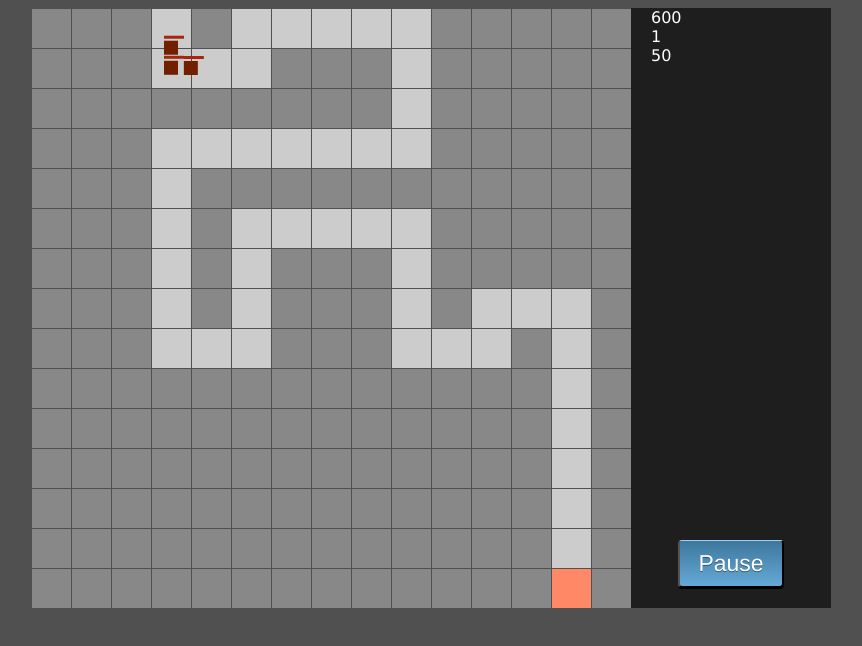
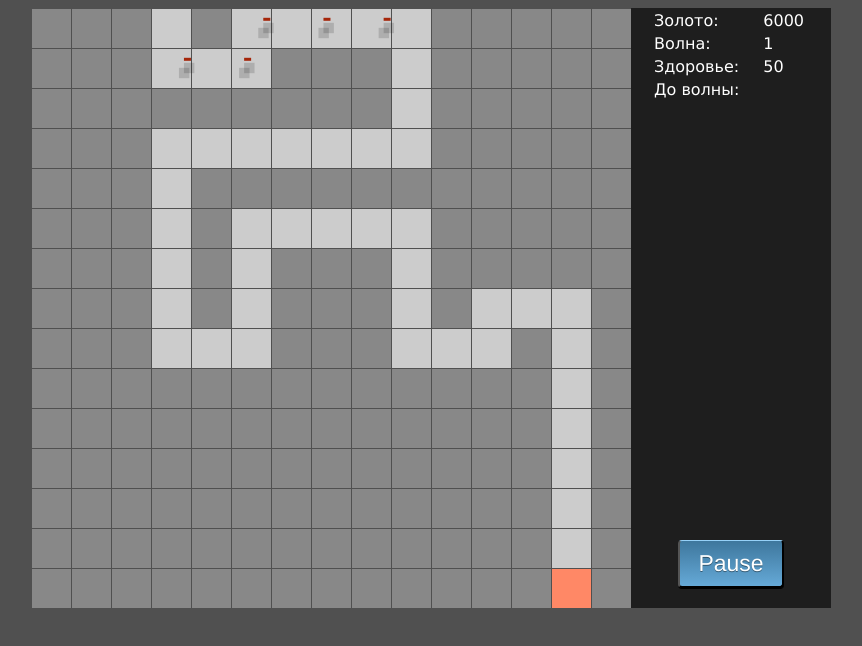
Before and after one commit to shanginn/tower-defence, a plain HTML site: page index.html in a window 1280 px wide. Shown: the whole page, without its empty margins (209-1071 px from the left). Drawn offline with Linux system fonts and the light colour scheme.

Commit message:
add values and statistic

```diff
--- a/css/style.css
+++ b/css/style.css
@@ -19,8 +19,9 @@ body {
 #restart{
 	text-align: center;
 	position: absolute;
-	left: 30%;
-	top: 320px;
+	left: 30.7%;
+	top: 380px;
+	color: #FA0000;
 }
 
 #gameStats {
@@ -28,11 +29,20 @@ body {
 	width: 200px;
 	height: 600px;
 	background-color: rgba(30, 30, 30, 1.0);
-
-
 }
 
 #gameStats .gameValues{
+	padding: 0px 0px 0px 20px;
+	cursor: default;
+	color: white;
+	-webkit-touch-callout: none;
+	-webkit-user-select: none;
+	-khtml-user-select: none;
+	-moz-user-select: none;
+	-ms-user-select: none;
+	user-select: none;
+}
+#gameStats .gameValuesText{
 	padding: 0px 0px 0px 20px;
 	cursor: default;
 	color: white;
@@ -134,6 +144,13 @@ body {
 	-ms-user-select: none;
 	user-select: none;
 }
+#resume{
+	text-align: center;
+	position: absolute;
+	left: 30%;
+	top: 320px;
+	color: #66FF00;
+}
 .button {
    border-top: 1px solid #96d1f8;
    background: #65a9d7;
--- a/enemies.js
+++ b/enemies.js
@@ -7,8 +7,10 @@ td.Enemies = function(enemyTypes) {
 	this.maxQueueSize = 10;
 	this.spawnInterval = 1000.0;
 	this.nextSpawn = 0.0;
+	this.endTime = 0;
 	td.Enemies.enemyCount = 0;
 	td.Enemies.spawning = 0;
+
 };
 
 td.Enemies.prototype.setupWaves = function(waves, map) {
@@ -22,8 +24,8 @@ td.Enemies.prototype.spawnWave = function(wave, map) {
 	var type = 0;
 	for (var i = 0; i < wave.enemies.length; i++) {
 		type = wave.enemies[i];
-		var newEnemy = new td.Enemy(3, 0, map, this.enemyTypes[type].speed, this.enemyTypes[type].hp, this.enemyTypes[type].value, this.enemyTypes[type].name);
-		newEnemy.spawnTime = wave.time + i * this.spawnInterval;
+		var newEnemy = new td.Enemy(3, 0, map, this.enemyTypes[type]);
+		newEnemy.spawnTime = this.endTime  + this.enemyTypes[type].size + i  * this.spawnInterval;
 		this.addToQueue(newEnemy);
 	}
 	td.Enemies.spawning++;
@@ -34,7 +36,6 @@ td.Enemies.prototype.addToQueue = function (enemy) {
 	if (this.enemyQueue.length < this.maxQueueSize) {
 		this.enemyQueue.push(enemy);
 		td.Enemies.enemyCount++;
-		//console.log(td.Enemies.enemyCount);
 	}
 };
 
@@ -52,18 +53,26 @@ td.Enemies.prototype.spawn = function(enemy) {
 
 td.Enemies.prototype.update = function(dt, map, ct, player) {
 	// Is it time to spawn the next guy?
+	var waitTimer = Math.floor((this.endTime - ct)/1000);
+	if(waitTimer>0){
+		document.getElementById('nextWaveTimer').style.display = 'block';
+		document.getElementById('nextWaveTimer').textContent = waitTimer + " с.";
+	}
+	else document.getElementById('nextWaveTimer').style.display = 'none';
 	if (this.enemyQueue.length > 0 && this.enemyQueue[0].spawnTime <= ct) {
 		this.spawn(this.enemyQueue[0]);
 		this.enemyQueue.splice(0,1);
-	} else if (this.enemyQueue.length == 0 && this.waves.length > 0) {
+	} else if (this.enemyQueue.length == 0 && this.waves.length > 0 && td.Enemies.enemyCount == 0) {
 	// If this wave is over then lets queue up the next wave
+		this.endTime = ct + 5000;
+		document.getElementById('untilNextWave').style.display = 'block';
+		document.getElementById('nextWaveTimer').textContent = "5";
 		this.spawnWave(this.waves[0], map);
 		this.waves.splice(0, 1);
 	}
 	if (td.Enemies.enemyCount == 0 && this.enemyQueue.length == 0 && this.waves.length == 0){
 		window.fsm.changeState(window.win);
 	}
-	////console.log(this.enemyQueue);
 
 	for (var i = 0; i < this.active.length; i++) {
 		if (this.active[i].finished === 0) {
--- a/enemy-types.js
+++ b/enemy-types.js
@@ -2,10 +2,12 @@ td.EnemyTypes = {
 
 	// Scout
 	1: {
-		speed: 0.0012,
+		speed: 0.001,
 		hp: 25,
 		value: 25,
 		name: "scout",
+		size: 20,
+		color: "#FF5010",
 		description: "Fast and weak"
 	},
 
@@ -15,6 +17,8 @@ td.EnemyTypes = {
 		hp: 100,
 		value: 100,
 		name: "heavy",
+		size: 35,
+		color: "721F00" ,
 		description: "Slow, but knows how to take a punch"
 	},
 
@@ -24,6 +28,19 @@ td.EnemyTypes = {
 		hp: 50,
 		value: 50,
 		name: "soldier",
+		size: 25,
+		color: "C13400" ,
+		description: "Average in every way"
+	},
+
+	4: {
+		speed: 0.0015,
+		hp: 35,
+		value: 150,
+		name: "bird",
+		size: 26,
+		color: "441F0F" ,
+		isFly: true,
 		description: "Average in every way"
 	}
 };
--- a/enemy.js
+++ b/enemy.js
@@ -1,4 +1,4 @@
-td.Enemy = function(xGridStart, yGridStart, map, speed, hp, value, name) {
+td.Enemy = function(xGridStart, yGridStart, map, type) {
 	// Currently moving between (xGrid, yGrid) and (xGridNext, yGridNext)
 	this.xGrid = xGridStart;
 	this.yGrid = yGridStart;
@@ -9,12 +9,15 @@ td.Enemy = function(xGridStart, yGridStart, map, speed, hp, value, name) {
 	this.yGridNext = this.route[this.routeProgress][1];
 	// Fraction of the way from last current grid cell to next cell
 	this.cellProgress = 0.0;
-	this.speed = speed;
-	this.hp = hp;
-	this.value = value;
+	this.speed = type.speed;
+	this.hp = type.hp;
+	this.value = type.value;
 	this.spawnTime = 0;
 	this.finished = 0;
-	this.name = name;
+	this.name = type.name;
+	this.color = type.color;
+	this.size = type.size;
+	this.isFly = type.isFly;
 };
 
 td.Enemy.prototype.predictPosition = function(t) {
--- a/game.js
+++ b/game.js
@@ -36,7 +36,7 @@ td.GameState.prototype.setup = function() {
 	this.player = new td.Player();
 	this.ui.setup(this.turrets, this.towerTypes, this.player, this.map, this);
 	this.turrets.setup(this.player);
-	this.player.giveMoney(600);
+	this.player.giveMoney(6000);
 	this.enemies.setupWaves(this.map.waves, this.map);
 };
 
--- a/index.html
+++ b/index.html
@@ -40,13 +40,30 @@ function pse(){
 	<div role="main" id="game">
 		<div style="position:relative">
 			<canvas id="gameCanvas" width='400'></canvas>
-			<input style="display:none" class="button" type="button" id="restart" value="Restart" onClick="window.location.reload(); document.getElementById('restart').style.display = 'none';">
+			<input style="display:none" class="button" type="button" id="resume" value="Resume" onClick="window.fsm.gotoPrevState(); document.getElementById('resume').style.display = 'none'; document.getElementById('restart').style.display = 'none';">
+			<input style="display:none" class="button" type="button" id="restart" value="Restart" onClick="window.location.reload(); document.getElementById('restart').style.display = 'none'; document.getElementById('resume').style.display = 'none';">
+
 		</div>
 		<div id="gameStats">
 			<table>
-				<tr><div id="gameMoney" class="gameValues">0</div></tr>
-				<tr><div id="gameWave" class="gameValues">0</div></tr>
-				<tr><div id="gameHP" class="gameValues">0</div></tr>
+				<tr>
+					<td><div class="gameValuesText">Золото: </div></td>
+					<td><div id="gameMoney" class="gameValues">0</div></td>
+				</tr>
+				<tr>
+					<td><div class="gameValuesText">Волна: </div></td>
+					<td><div id="gameWave" class="gameValues">0</div></td>
+				</tr>
+				<tr>
+					<td><div class="gameValuesText">Здоровье: </div></td>
+					<td><div id="gameHP" class="gameValues">0</div></td>
+				</tr>
+				<tr>
+					<div id="untilNextWave" style="display:none">
+						<td><div class="gameValuesText">До волны: </div></td>
+						<td><div id="nextWaveTimer" class="gameValues">0</div></td>
+					</div>
+				</tr>
 			</table>
 			<div id="pause">
 				<input class="button" type="button" value="Pause" onClick="pse();">
--- a/map.js
+++ b/map.js
@@ -1,40 +1,38 @@
 td.Map = function() {
 	this.name = "Map Zero";
+	this.size = 15;
 	this.gridPixelSize = 40;
 	this.layout = [
-		[0,0,0,1,0,1,1,1,1,1,0,0,0,0,0,0],
-		[0,0,0,1,1,1,0,0,0,1,0,0,0,0,0,0],
-		[0,0,0,0,0,0,0,0,0,1,0,0,0,0,0,0],
-		[0,0,0,1,1,1,1,1,1,1,0,0,0,0,0,0],
-		[0,0,0,1,0,0,0,0,0,0,0,0,0,0,0,0],
-		[0,0,0,1,0,1,1,1,1,1,0,0,0,0,0,0],
-		[0,0,0,1,0,1,0,0,0,1,0,0,0,0,0,0],
-		[0,0,0,1,0,1,0,0,0,1,0,1,1,1,0,0],
-		[0,0,0,1,1,1,0,0,0,1,1,1,0,1,0,0],
-		[0,0,0,0,0,0,0,0,0,0,0,0,0,1,0,0],
-		[0,0,0,0,0,0,0,0,0,0,0,0,0,1,0,0],
-		[0,0,0,0,0,0,0,0,0,0,0,0,0,1,0,0],
-		[0,0,0,0,0,0,0,0,0,0,0,0,0,1,0,0],
-		[0,0,0,0,0,0,0,0,0,0,0,0,0,1,0,0],
-		[0,0,0,0,0,0,0,0,0,0,0,0,0,2,0,0]
+		[0,0,0,1,0,1,1,1,1,1,0,0,0,0,0],
+		[0,0,0,1,1,1,0,0,0,1,0,0,0,0,0],
+		[0,0,0,0,0,0,0,0,0,1,0,0,0,0,0],
+		[0,0,0,1,1,1,1,1,1,1,0,0,0,0,0],
+		[0,0,0,1,0,0,0,0,0,0,0,0,0,0,0],
+		[0,0,0,1,0,1,1,1,1,1,0,0,0,0,0],
+		[0,0,0,1,0,1,0,0,0,1,0,0,0,0,0],
+		[0,0,0,1,0,1,0,0,0,1,0,1,1,1,0],
+		[0,0,0,1,1,1,0,0,0,1,1,1,0,1,0],
+		[0,0,0,0,0,0,0,0,0,0,0,0,0,1,0],
+		[0,0,0,0,0,0,0,0,0,0,0,0,0,1,0],
+		[0,0,0,0,0,0,0,0,0,0,0,0,0,1,0],
+		[0,0,0,0,0,0,0,0,0,0,0,0,0,1,0],
+		[0,0,0,0,0,0,0,0,0,0,0,0,0,1,0],
+		[0,0,0,0,0,0,0,0,0,0,0,0,0,2,0]
 	];
-	/*
-		0 - пусто
-		1 - дорога
-		2 - турель 1
-		3 - турель 2
-		4 - турель 3
-
-	*/
 	this.nx = this.layout[0].length;
 	this.ny = this.layout.length;
 	this.goalHp = 50;
 	gameHP.textContent = this.goalHp;
 	this.waves = [
-		{time: 2000, enemies:	[2, 2, 2, 2, 2]},
-		{time: 20000, enemies:	[1, 3, 1, 3, 1]},
-		{time: 30000, enemies:	[2, 1, 2, 1, 2]},
-		{time: 40000, enemies:	[1, 3, 1, 3, 1]},
-		{time: 60000, enemies:	[2, 2, 3, 1, 1]}
+		{enemies:	[4, 4, 4, 4, 4]},
+		{enemies:	[1, 3, 1, 3, 1]},
+		{enemies:	[2, 4, 2, 1, 4]},
+		{enemies:	[1, 3, 1, 3, 1]},
+		{enemies:	[2, 2, 3, 4, 4]}
 	];
 };
+
+td.Map.prototype.generate = function(layout, size) {
+
+
+};
--- a/pausestate.js
+++ b/pausestate.js
@@ -18,6 +18,7 @@ td.PauseState.prototype.enter = function() {
 	this.ctx.fillText("Paused", this.ctxWidth / 2, this.ctxHeight / 2);
 	this.setListeners();
 	document.getElementById('restart').style.display = 'block';
+	document.getElementById('resume').style.display = 'block';
 };
 
 td.PauseState.prototype.exit = function() {
@@ -26,6 +27,7 @@ td.PauseState.prototype.exit = function() {
 
 td.PauseState.prototype.resume = function() {
 	document.getElementById('restart').style.display = 'none';
+	document.getElementById('resume').style.display = 'none';
 	window.fsm.gotoPrevState();
 };
 
--- a/renderer.js
+++ b/renderer.js
@@ -98,6 +98,7 @@ td.Renderer.prototype.renderTurrets = function() {
 
 td.Renderer.prototype.renderEnemies = function() {
 	var enemies = this.game.enemies.active;
+
 	for (var i = 0; i < enemies.length; i++) {
 		if (enemies[i].finished === 1) {
 			continue;
@@ -106,27 +107,20 @@ td.Renderer.prototype.renderEnemies = function() {
 			enemies[i].cellProgress) + 0.5) * this.game.map.gridPixelSize;
 		var yPixelPos = ((enemies[i].yGrid + (enemies[i].yGridNext - enemies[i].yGrid) *
 			enemies[i].cellProgress) + 0.5) * this.game.map.gridPixelSize;
-		var color = "#FF5010";
-		var halfSize = 5;
-		switch (enemies[i].name) {
-			case "scout":
-				color = "#FF5010";
-				halfSize = 4;
-				break;
-			case "heavy":
-				color = "#721F00";
-				halfSize = 7;
-				break;
-			case "soldier":
-				color = "#C13400";
-				halfSize = 5;
-				break;
+		var color = enemies[i].color;
+		var halfSize = enemies[i].size/5;
+
+		if(enemies[i].isFly){
+			this.ctx.fillStyle = "rgba(0, 1, 1, 0.15)";
+			this.ctx.fillRect(xPixelPos - halfSize - 5, yPixelPos - halfSize + 5, 2 * halfSize, 2 * halfSize);
 		}
+
 		this.ctx.fillStyle = color;
 		this.ctx.fillRect(xPixelPos - halfSize, yPixelPos - halfSize, 2 * halfSize, 2 * halfSize);
 
 		this.ctx.fillStyle = "#a5260a";
 		this.ctx.fillRect(xPixelPos - halfSize, yPixelPos - 5 - halfSize, enemies[i].hp/5, 3);
+
 		//this.ctx.fillStyle = "#af4035";
 		//this.ctx.fillRect(xPixelPos - halfSize, yPixelPos - 10 - halfSize, enemies[i].hp, 2);
 
--- a/turret-types.js
+++ b/turret-types.js
@@ -8,10 +8,25 @@ td.TurretTypes = {
 		cooldown: 400.0,
 		damage: 1,
 		cost: 100,
-		name: "gun",
+		name: "Лучник",
 		color: "#376DFF",
 		halfSize: 7
 	},
+
+
+	// hmg
+	"hmg": {
+		lvl: 0,
+		id: 3,
+		range: 3.0,
+		cooldown: 500.0,
+		damage: 5,
+		cost: 300,
+		name: "Катапульта",
+		color: "#003EE8",
+		halfSize: 9
+	},
+
 
 	// long range artillery
 	"art": {
@@ -21,21 +36,9 @@ td.TurretTypes = {
 		cooldown: 2000.0,
 		damage: 10,
 		cost: 500,
-		name: "artillery",
+		name: "Магия",
 		color: "#002999",
 		halfSize: 12
-	},
+	}
 
-	// hmg
-	"hmg": {
-		lvl: 0,
-		id: 3,
-		range: 3.0,
-		cooldown: 500.0,
-		damage: 5,
-		cost: 300,
-		name: "heavy mg",
-		color: "#003EE8",
-		halfSize: 9
-	}
 };
--- a/turrets.js
+++ b/turrets.js
@@ -42,14 +42,14 @@ td.Turrets.prototype.spawn = function(xCell, yCell, type) {
 };
 
 td.Turrets.prototype.sell = function (xCell, yCell) {
-	this.player.giveMoney(Math.floor(this.active[this.layout[yCell][xCell]].cost/2));
+	this.player.giveMoney(Math.floor(this.active[this.layout[yCell][xCell]].cost/3));
 	this.active[this.layout[yCell][xCell]] = {};
 	this.layout[yCell][xCell]=0;
 }
 
 td.Turrets.prototype.upgrade = function (xCell, yCell) {
-	if(this.player.money<this.active[this.layout[yCell][xCell]].cost/2 || this.active[this.layout[yCell][xCell]].lvl>5){
-		console.log(this.player.money,this.active[this.layout[yCell][xCell]].cost);
+	if(this.player.money<this.active[this.layout[yCell][xCell]].cost/2 || this.active[this.layout[yCell][xCell]].lvl>=5){
+		//console.log(this.player.money,this.active[this.layout[yCell][xCell]].cost);
 		return;
 	} else {
 		this.active[this.layout[yCell][xCell]].lvl++;
--- a/ui.js
+++ b/ui.js
@@ -95,9 +95,12 @@ td.UI.prototype.setup = function(turrets, towerTypes, player, map, game) {
 			this.fireRange.y0 = Math.floor(y / this.map.gridPixelSize) * this.map.gridPixelSize +this.map.gridPixelSize/2;
 			this.fireRange.r = clickedTurret.range * this.game.map.gridPixelSize+2
 			this.fireRange.visible = true;
-			this.fireRange.color = "rgba(1, 1, 1, 0.5)";
+			this.fireRange.color = "rgba(1, 1, 1, 0.3)";
 			this.activeStack.push(this.fireRange);
-			for (var i = 0; i < 2; i++) {
+			this.turretButtons[2].text = "Продать: +" + Math.floor(clickedTurret.cost/3);
+			this.turretButtons[1].text = "Улучшить: -" + Math.floor(clickedTurret.cost/2);
+			this.turretButtons[0].text = (clickedTurret.lvl + 1 )  + " уровень.";
+			for (var i = 0; i < 3; i++) {
 				this.turretButtons[i].x0 = xPos + 25;
 				this.turretButtons[i].y0 = yPos + i * 30 ;
 				this.turretButtons[i].x1 = this.turretButtons[i].x0 + this.turretButtons[i].w;
@@ -141,7 +144,7 @@ td.UI.prototype.setup = function(turrets, towerTypes, player, map, game) {
 		this.towerButtons[i].type = Object.keys(this.towerTypes)[i];
 		this.towerButtons[i].xBuildCell = 0;
 		this.towerButtons[i].yBuildCell = 0;
-		this.towerButtons[i].text = this.towerTypes[this.towerButtons[i].type].name;
+		this.towerButtons[i].text = this.towerTypes[this.towerButtons[i].type].name + ": " + this.towerTypes[this.towerButtons[i].type].cost;
 		this.towerButtons[i].colorFG = "black";
 		this.towerButtons[i].textStyle = '14pt Arial';
 		this.towerButtons[i].click = function(i) {
@@ -150,24 +153,38 @@ td.UI.prototype.setup = function(turrets, towerTypes, player, map, game) {
 			//this.activeStack.pop(); // - Нажатая клетка
 		}.bind(this, i);
 	}
-
-	//Кнопка продажи
-	this.turretButtons = [{},{}];
+	this.turretButtons = [{},{},{}];
+	//Текст туррельки
 	this.turretButtons[0].x0 = 0;
 	this.turretButtons[0].x1 = 0;
 	this.turretButtons[0].y0 = 0;
 	this.turretButtons[0].y1 = 0;
 	this.turretButtons[0].w = wt;
 	this.turretButtons[0].h = ht;
-	this.turretButtons[0].color = "#CCDDEE";
+	this.turretButtons[0].color = "rgba(1 ,1 ,1 ,0,2)";
 	this.turretButtons[0].visible = true;
-	this.turretButtons[0].captureClick = true;
+	//this.turretButtons[0].captureClick = true;
 	this.turretButtons[0].xBuildCell = 0;
 	this.turretButtons[0].yBuildCell = 0;
-	this.turretButtons[0].text = "Продать";
 	this.turretButtons[0].colorFG = "black";
 	this.turretButtons[0].textStyle = '14pt Arial';
-	this.turretButtons[0].click = function(i) {
+
+	//Кнопка продажи
+
+	this.turretButtons[2].x0 = 0;
+	this.turretButtons[2].x1 = 0;
+	this.turretButtons[2].y0 = 0;
+	this.turretButtons[2].y1 = 0;
+	this.turretButtons[2].w = wt;
+	this.turretButtons[2].h = ht;
+	this.turretButtons[2].color = "#CCDDEE";
+	this.turretButtons[2].visible = true;
+	this.turretButtons[2].captureClick = true;
+	this.turretButtons[2].xBuildCell = 0;
+	this.turretButtons[2].yBuildCell = 0;
+	this.turretButtons[2].colorFG = "black";
+	this.turretButtons[2].textStyle = '14pt Arial';
+	this.turretButtons[2].click = function(i) {
 		this.turrets.sell(this.activeStack[1].xGrid,this.activeStack[1].yGrid);
 		this.activeStack.splice(-6, 6);	// Удаление всего из списка рисования
 	}.bind(this, i);
@@ -184,7 +201,6 @@ td.UI.prototype.setup = function(turrets, towerTypes, player, map, game) {
 	this.turretButtons[1].captureClick = true;
 	this.turretButtons[1].xBuildCell = 0;
 	this.turretButtons[1].yBuildCell = 0;
-	this.turretButtons[1].text = "Улучшить";
 	this.turretButtons[1].colorFG = "black";
 	this.turretButtons[1].textStyle = '14pt Arial';
 	this.turretButtons[1].click = function(i) {
@@ -220,7 +236,7 @@ td.UI.prototype.render = function(ctx) {
 	this.ctx = ctx;
 
 	for (i in this.activeStack) {
-		if (this.activeStack[i].visible) {
+		if (typeof this.activeStack[i] != 'undefined' && this.activeStack[i].visible) {
 			if(this.activeStack[i].isRound){
 				this.ctx.beginPath();
 				this.ctx.fillStyle = this.activeStack[i].color;
```
Also changed, not shown: turret.js (+40 -23 lines).
